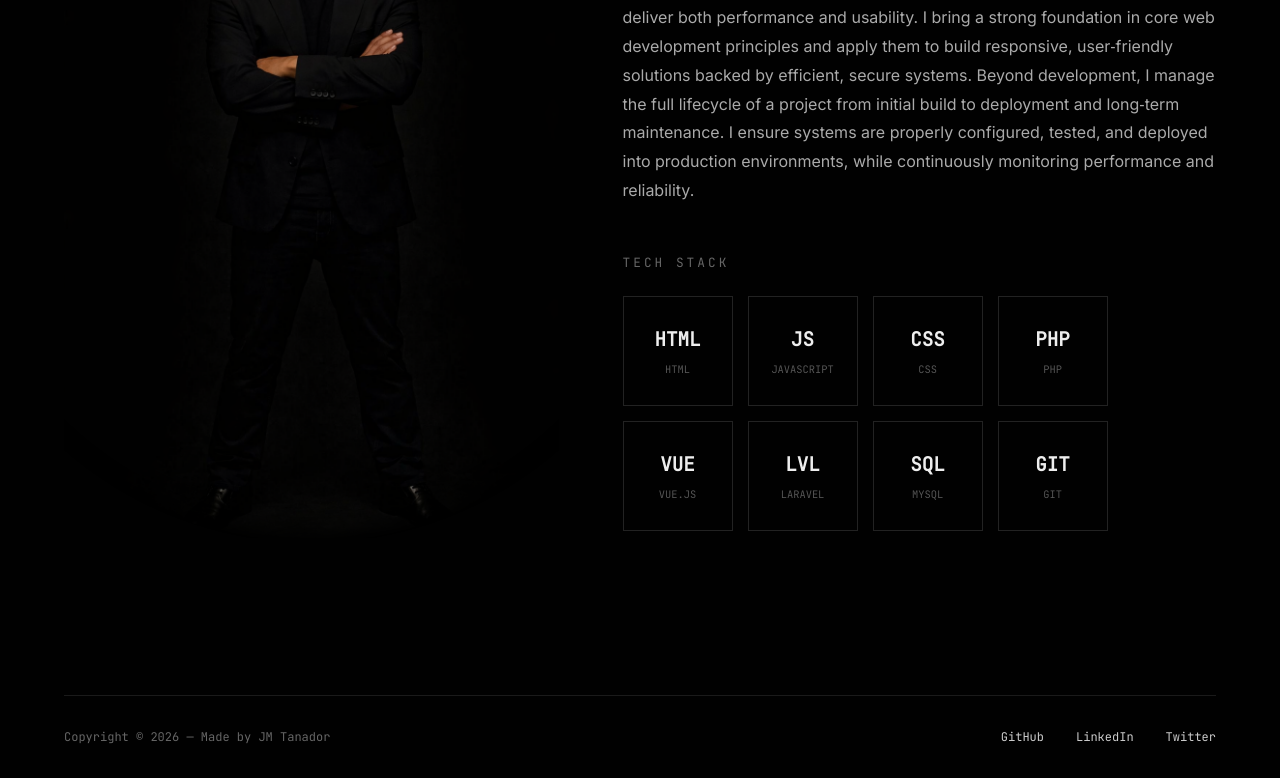
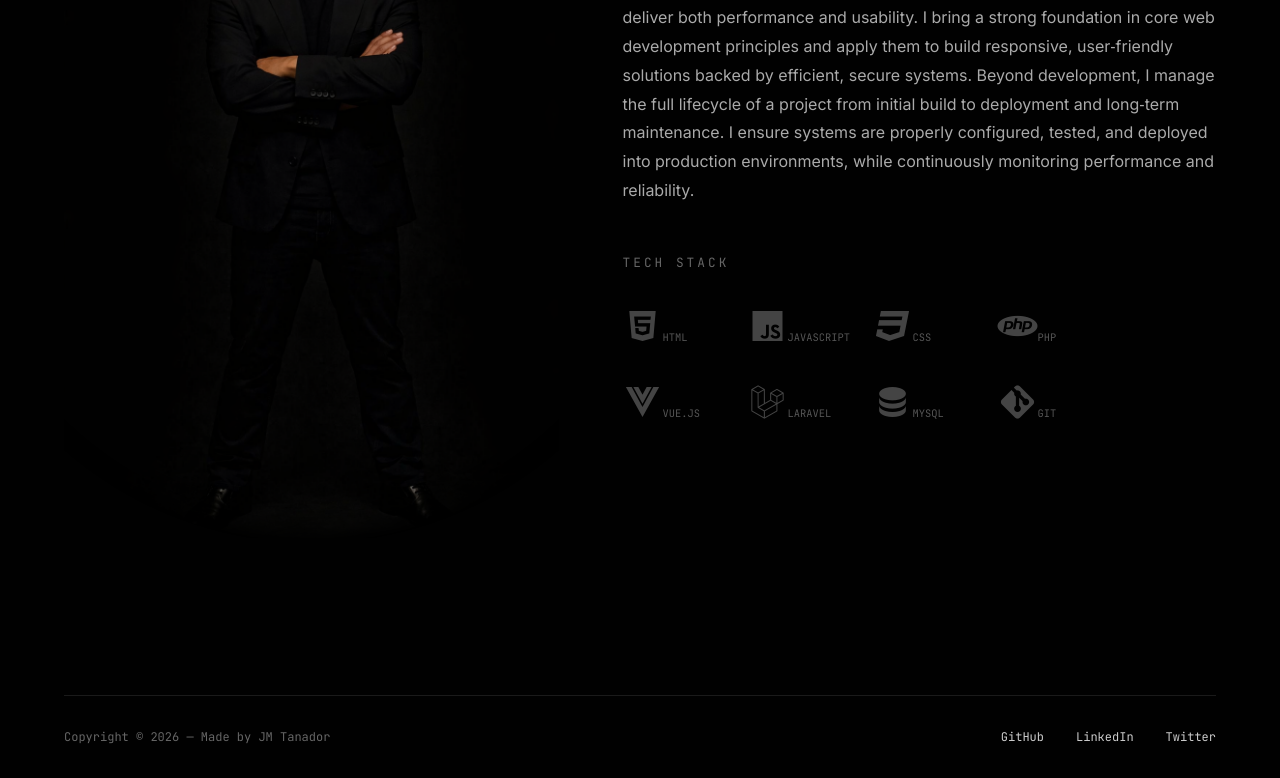
Before and after one commit to jm-tanador/portfolio, a Vue app: page / in a window 1280 px wide. Shown: the part 1048-1826 px from the top of the page. Built offline with nearby package versions, Linux system fonts and the light colour scheme.

Commit message:
update tech stack display

```diff
--- a/src/components/pages/Home.vue
+++ b/src/components/pages/Home.vue
@@ -83,9 +83,9 @@
                         <div class="tech-stack">
                             <span class="tech-stack-title">TECH STACK</span>
                             <div class="tech-grid">
-                                <!-- TECH STACK -->
-                                <div class="tech-item" v-for="(item,index) in techStack" :key="index">
-                                    <span class="tech-icon-text">{{ item.alt }}</span>
+                                <div class="tech-item" v-for="(item, index) in techStack" :key="index">
+                                    <!-- Replace text with MDI icon -->
+                                    <i class="mdi" :class="item.icon" :style="{ color: item.color }"></i>
                                     <span class="label">{{ item.title }}</span>
                                 </div>
                             </div>
@@ -133,14 +133,14 @@ export default {
             isDeleting: false,
             typeSpeed: 150,
             techStack: [
-                { title: 'HTML', alt: 'HTML'},
-                { title: 'Javascript', alt: 'JS'},
-                { title: 'CSS', alt: 'CSS'},
-                { title: 'PHP', alt: 'PHP'},
-                { title: 'Vue.js', alt: 'VUE'},
-                { title: 'Laravel', alt: 'LVL'},
-                { title: 'MySQL', alt: 'SQL'},
-                { title: 'Git', alt: 'GIT'},
+                { title: 'HTML', icon: 'mdi-language-html5', color: '#E34F26' },
+                { title: 'Javascript', icon: 'mdi-language-javascript', color: '#F7DF1E' },
+                { title: 'CSS', icon: 'mdi-language-css3', color: '#1572B6' },
+                { title: 'PHP', icon: 'mdi-language-php', color: '#777BB4' },
+                { title: 'Vue.js', icon: 'mdi-vuejs', color: '#4FC08D' },
+                { title: 'Laravel', icon: 'mdi-laravel', color: '#FF2D20' }, // MDI has Laravel!
+                { title: 'MySQL', icon: 'mdi-database', color: '#4479A1' },
+                { title: 'Git', icon: 'mdi-git', color: '#F05032' },
             ]
         };
     },
@@ -186,6 +186,7 @@ export default {
 <style scoped>
 /* Importing Google Fonts to match the look */
 @import url('https://fonts.googleapis.com/css2?family=Inter:wght@300;400&family=JetBrains+Mono&family=Playfair+Display:wght@700&display=swap');
+@import url('https://cdn.jsdelivr.net/npm/@mdi/font@7.4.47/css/materialdesignicons.min.css');
 
 .portfolio-wrapper {
     min-height: 100vh;
@@ -481,21 +482,33 @@ export default {
     gap: 15px;
 }
 
-.tech-item {
-    width: 110px;
-    height: 110px;
-    border: 1px solid #222; /* Dark border to match screenshot */
-    display: flex;
-    flex-direction: column;
-    align-items: center;
-    justify-content: center;
-    transition: all 0.3s ease;
-    background: transparent;
+/* Target the icon specifically */
+.tech-item i.mdi {
+    font-size: 2.5rem; /* Large and clear */
+    margin-bottom: 10px;
+    transition: transform 0.3s ease;
 }
 
-.tech-item:hover {
-    border-color: #555;
-    background: #0f0f0f;
+/* Add a hover effect to the icon */
+.tech-item:hover i.mdi {
+    transform: scale(1.2); /* Slight pop on hover */
+}
+
+/* Keep your existing label style */
+.label {
+    font-family: 'JetBrains Mono', monospace;
+    font-size: 0.65rem;
+    color: #555;
+    text-transform: uppercase;
+}
+
+/* Optional: If you want the icon to be gray by default and colored on hover */
+.tech-item i.mdi {
+    color: #444 !important; /* Overrides the inline style color */
+}
+
+.tech-item:hover i.mdi {
+    color: inherit !important; /* Returns to the color defined in your data */
 }
 
 .tech-icon-text {
@@ -506,12 +519,7 @@ export default {
     margin-bottom: 8px;
 }
 
-.label {
-    font-family: 'JetBrains Mono', monospace;
-    font-size: 0.65rem;
-    color: #555;
-    text-transform: uppercase;
-}
+
 
 /* About Image (Full Body Zoom Out) */
 .about-image-wrapper {
```
